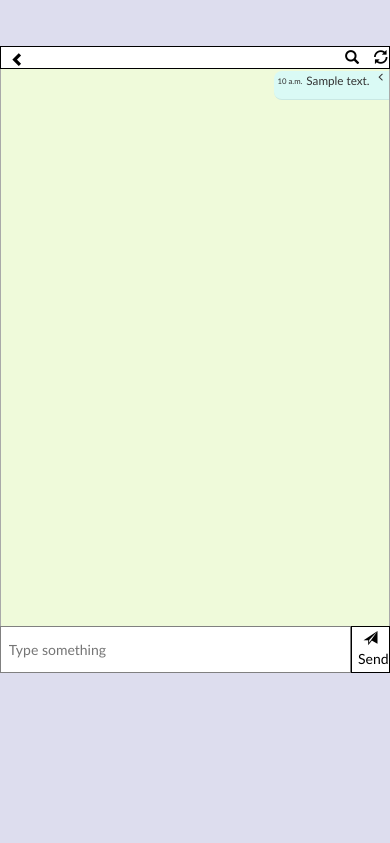
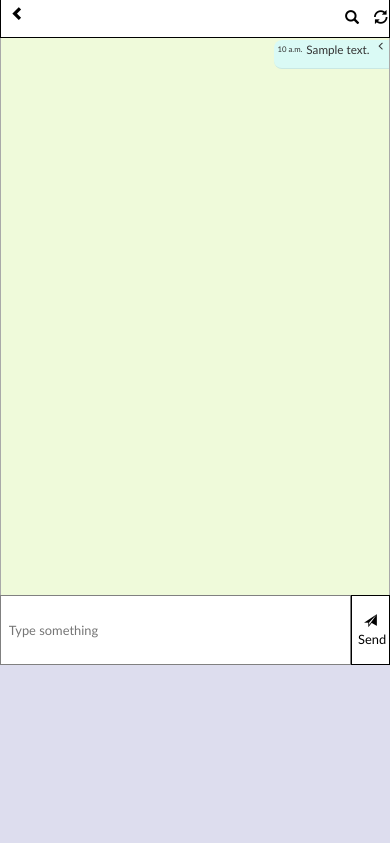
Before and after one commit to vivekkumarbilla/event, a Django app: template depactt/templates/depactt/fullmessages.html in a window 390 px wide. Shown: the part 48-891 px from the top of the page. Run offline with Django 3.2, Linux system fonts and the light colour scheme; a user stored in the database is signed in; tables that the repository leaves empty hold one stand-in row (values such as "Sample post"); the template is opened without the code that fills it: values that come from a table or form of the project are taken from there, most other values are stand-ins (such as "Sample title", 1, 10 or a date in 2020); some libraries are stand-ins or nearby versions.

Commit message:
initial vivek commit

```diff
--- a/depactt/templates/depactt/fullmessages.html
+++ b/depactt/templates/depactt/fullmessages.html
@@ -792,11 +792,11 @@
 				height: 100vh;
 				width: 100vw;
 				margin-top: 12vw;
-				padding: 12vw 0vw;
+				padding: 0vw 0vw;
 				padding-bottom: 0vw;
 			}
 			.mainheadelements2{
-				height: 6vw;
+				height: 10vw;
 				margin-top: 0vw;
 				width: 100vw;
 				background-color: #FFF;
@@ -827,11 +827,12 @@
 			.mainelements2{
 				float: left;
 				width: 100vw;
-				height: 12vw;
+				height: 18vw;
 				background-color: #EFFADA;
 				margin-top: 0px;
 				margin-left: 0px;
 				padding: 0px;
+				font-size: 3.3vw;
 			}
 			.under{
 				height: 100%;
```
